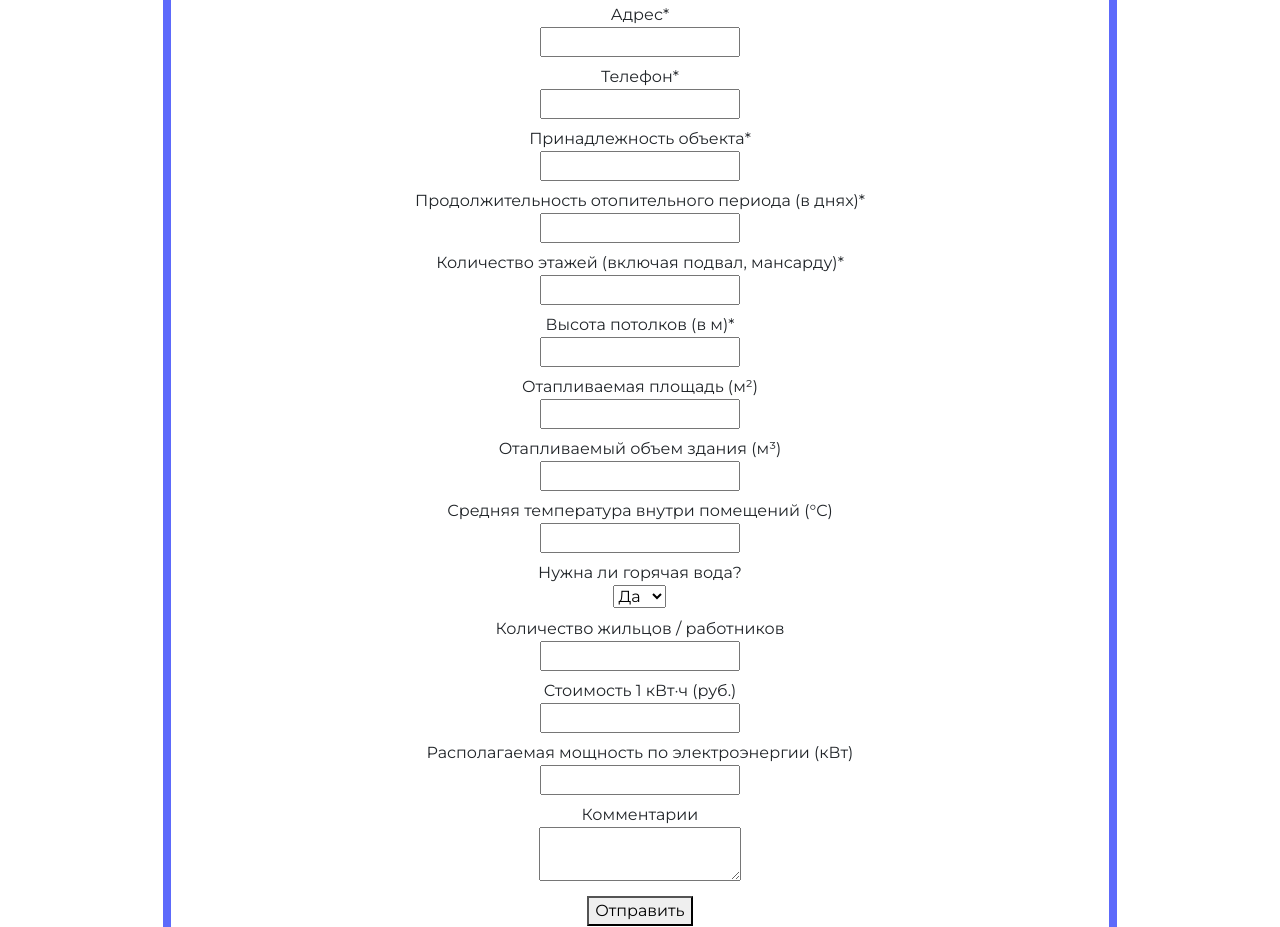
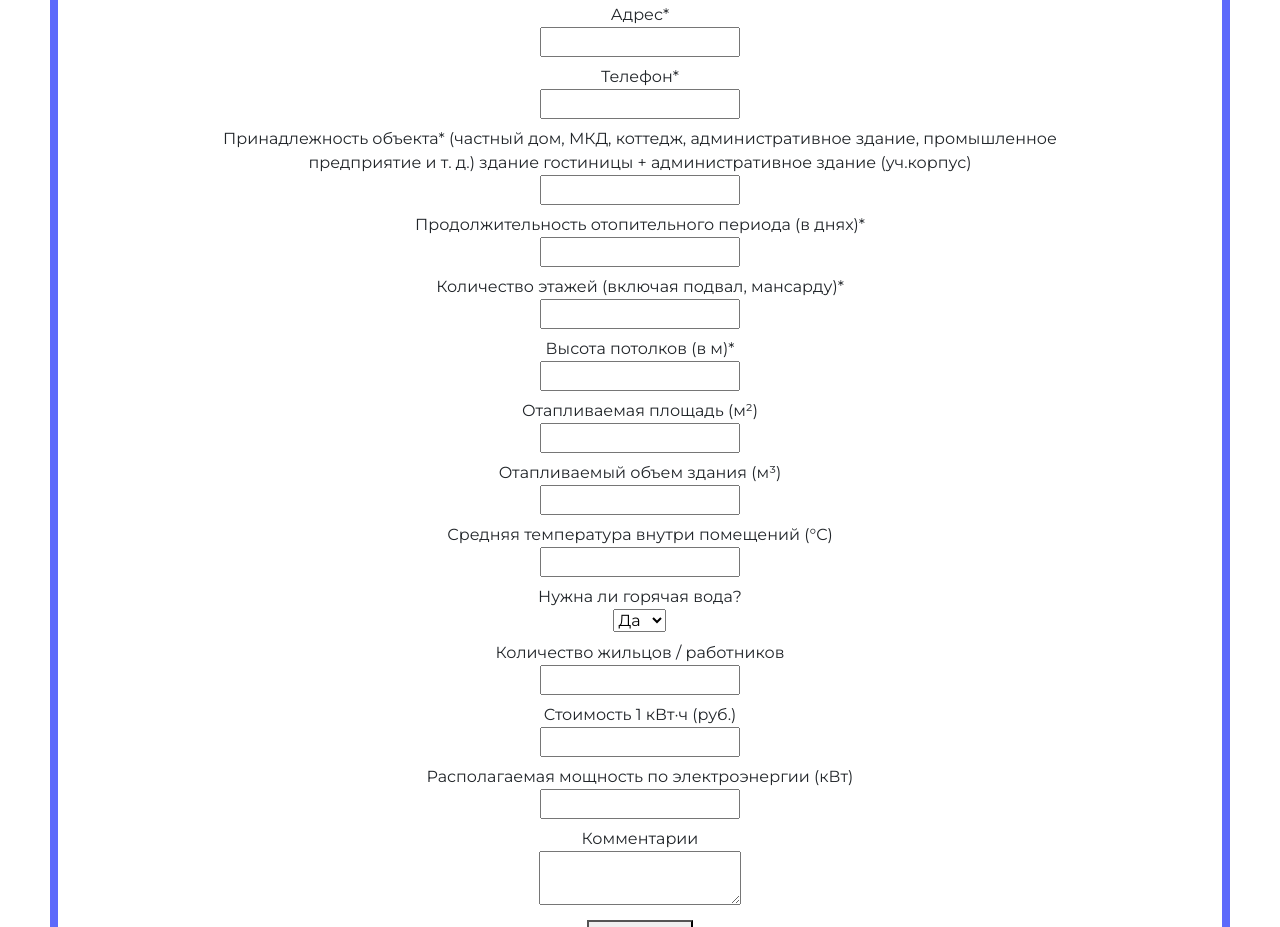
Before and after one commit to danila0595/POPIT, a plain HTML site: page count.html in a window 1280 px wide. Shown: the part 1014-1941 px from the top of the page. Drawn offline with nearby package versions, Linux system fonts and the light colour scheme.

Commit message:
add comments

```diff
--- a/count.html
+++ b/count.html
@@ -236,7 +236,7 @@
                 <input type="tel" name="phone" required>
               </label><br>
 
-              <label>Принадлежность объекта*<br>
+              <label>Принадлежность объекта* (частный дом, МКД, коттедж, административное здание, промышленное предприятие и т. д.) здание гостиницы + административное здание (уч.корпус)<br>
                 <input type="text" name="object_type" required>
               </label><br>
 
```
